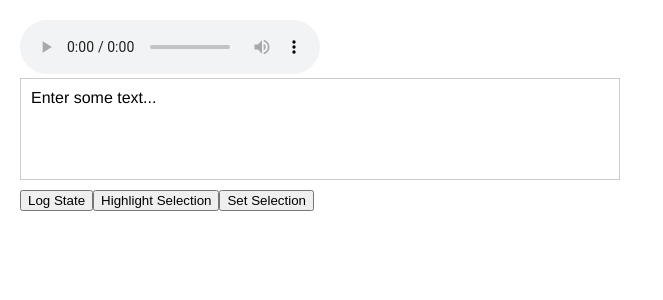
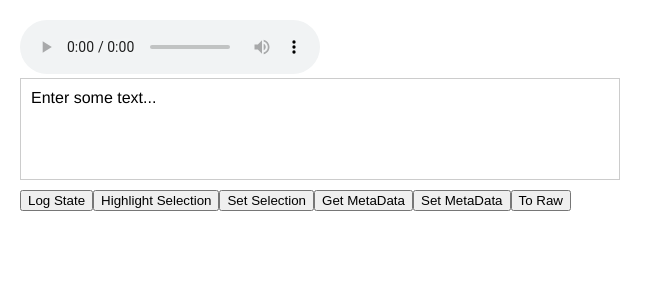
Before and after one commit to User5100/text_editor, a React app: page / in a window 1280 px wide. Shown: the top 300 px of the page, without its empty margins (0-663 px from the left). Built offline with nearby package versions, Linux system fonts and the light colour scheme; no server answers.

Commit message:
Fixed extra button for debugging

```diff
--- a/src/App.js
+++ b/src/App.js
@@ -1,7 +1,9 @@
 import React, { Component } from 'react'
 import { Editor, EditorState,
-				 Modifier, ContentState } from 'draft-js'
+				 Modifier, ContentState,
+				 convertToRaw } from 'draft-js'
 import * as axios from 'axios'
+import * as Immutable from 'immutable'
 import { Observable } from 'rxjs/Observable'
 import 'rxjs/add/observable/fromEvent'
 import 'rxjs/add/operator/takeUntil'
@@ -20,6 +22,44 @@ class App extends Component {
 		this.setDomEditorRef = ref => this.domEditor = ref
 		this.highlightSelection = this.highlightSelection.bind(this)
 		this.setSelection = this.setSelection.bind(this)
+		this.getMetaData = this.getMetaData.bind(this)
+		this.setMetaData = this.setMetaData.bind(this)
+		this.convertToRaw = this.convertToRaw.bind(this)
+	}
+
+	convertToRaw() {
+		console.log(convertToRaw(this.state.editorState.getCurrentContent()))
+	}
+
+	getMetaData() {
+		let currentContent
+		let block
+		let charList
+
+		currentContent = this.state.editorState.getCurrentContent()
+		block = currentContent.getFirstBlock()
+		charList = block.getCharacterList()
+
+		console.log(charList)
+	}
+
+	setMetaData() {
+		console.log('setMetaData')
+		let currentContent
+		let block
+		let charList
+		let newBlock
+		let newContentState
+
+		currentContent = this.state.editorState.getCurrentContent()
+		block = currentContent.getFirstBlock()
+
+		newBlock = block.set('characterList', Immutable.List.of('Milk', 'Egg'))
+		newContentState = ContentState.createFromBlockArray([newBlock])
+		this.setState({ editorState: EditorState.createWithContent(newContentState) }, () => {
+			console.log(this.state.editorState)
+		})
+
 	}
 
 	setSelection() {
@@ -126,6 +166,24 @@ class App extends Component {
 					type="button"
 					value="Set Selection"
 				/>
+				<input
+					onClick={this.getMetaData}
+					style={styles.button}
+					type="button"
+					value="Get MetaData"
+				/>
+				<input
+					onClick={this.setCharMetaData}
+					style={styles.button}
+					type="button"
+					value="Set MetaData"
+				/>
+				<input
+					onClick={this.convertToRaw}
+					style={styles.button}
+					type="button"
+					value="To Raw"
+				/>
 			</div>
 		)
 	}
```
